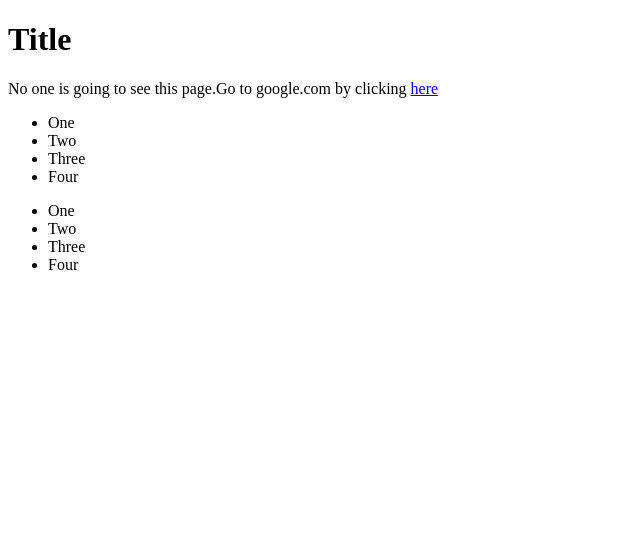
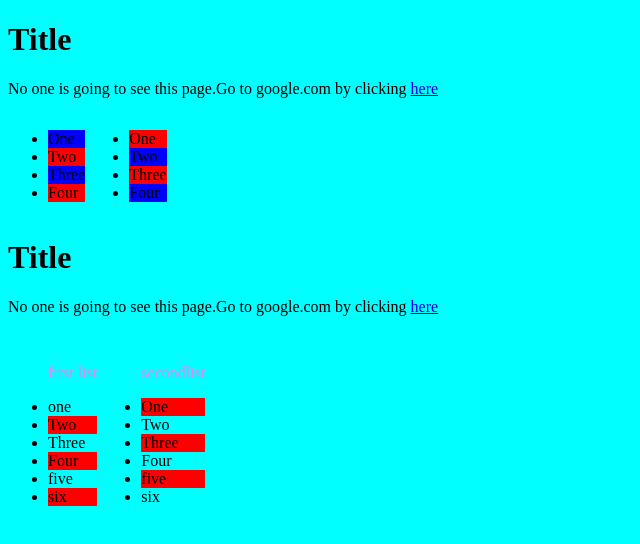
Before and after one commit to reshma6033/reshma6033.github.io, a plain HTML site: page styledemo.html in a window 1280 px wide. Shown: the whole page, without its empty margins (0-640 px from the left). Drawn offline with Linux system fonts and the light colour scheme.

```diff
--- /dev/null
+++ b/Assignment on HTML Introduction/HTML Introduction.html
@@ -0,0 +1,27 @@
+<!DOCTYPE html>
+<html>
+<head>
+  <meta charset="utf-8">
+  <meta name="page description" content="Hash Portforlio , it says little about me and my work like education,skills,work,about.">
+  <meta name="Keywords" content="HTML,CSS">
+  <meta name="author of the document" content="Sahukari Reshma">
+  <meta name="viewport" content="user-scalable=no, initial-scale=1, maximum-scale=1, minimum-scale=1, width=device-width, height=device-height, target-densitydpi=device-dpi, shrink-to-fit=no" />
+  <meta name="description" content="Hash Portforlio">
+
+
+  <title>Sahukari Reshma</title>
+  <link rel="icon" type="image/x-icon" href="/img/favicon.jpg">
+
+
+</head>
+<body>
+
+<h1>HTML INTRODUCTION</h1>
+<p>Assignment on HTML INntroduction:</p>
+<p >Task1: Add favicon to the portfolio site</p>
+<img src="favicon.ico"></a>
+<p> Task2: Add meta tags(information about the data) to the portfolio site</p>
+<img src="inspect.png" width="400" height="400"></a>
+<img src="meta.png"  height="400"></a>
+</body>
+</html>
--- a/styledemo.html
+++ b/styledemo.html
@@ -1,24 +1,72 @@
 <!DOCTYPE html>
 <html>
+
     <head>
         <title> webpage</title>
+
+        <body style="background-color:aqua"></body>
+
+        <h1>Title</h1>
+        <p>No one is going to see this page.Go to google.com by clicking <a href="www.google.com">here</a></p>
+        <ul style="display:inline-block">
+            <li style="background-color:blue">One</li>
+            <li style="background-color:red">Two</li>
+            <li style="background-color:blue">Three</li>
+            <li style="background-color:red">Four</li>
+        </ul>
+
+        <ul style="display:inline-block">
+            <li style="background-color:red">One</li>
+            <li style="background-color:blue">Two</li>
+            <li style="background-color:red">Three</li>
+            <li style="background-color:blue">Four</li>
+        </ul>
+
+        <style>
+            ul{
+                display:inline-block;
+                color:blue
+            }
+            li{
+                color:black;
+            }
+            #one,#two,#three,#four{
+                background-color:red
+            }
+            .odd{
+                background-color:red
+            }
+            ul p{
+                color:violet;
+            }
+
+
+    </style>
+
     </head>
+
     <body>
         <h1>Title</h1>
+
         <p>No one is going to see this page.Go to google.com by clicking <a href="www.google.com">here</a></p>
-        <ul>
-            <li>One</li>
-            <li>Two</li>
-            <li>Three</li>
-            <li>Four</li>
+        <ul id="first">
+            <p>first list</p>
+            <li class="even">one</li>
+            <li class="odd">Two</li>
+            <li class="even">Three</li>
+            <li class="odd">Four</li>
+            <li class="even">five</li>
+            <li class="odd">six</li>
         </ul>
 
-        <ul>
-            <li>One</li>
-            <li>Two</li>
-            <li>Three</li>
-            <li>Four</li>
+        <ul id="second">
+            <p>secondlist</p>
+            <li class="odd">One</li>
+            <li >Two</li>
+            <li class="odd">Three</li>
+            <li >Four</li>
+            <li class="odd">five</li>
+            <li >six</li>
+
         </ul>
     </body>
-
-</html>
```
